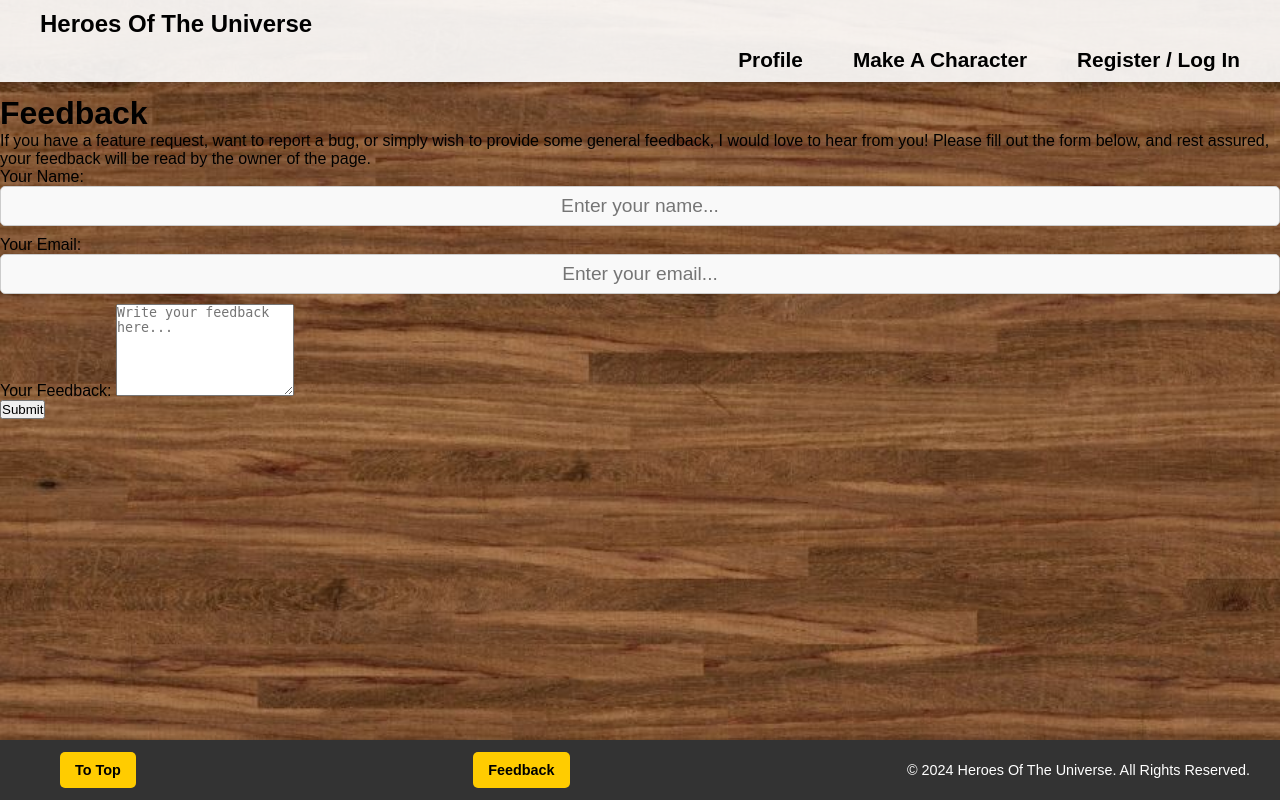
After one commit to BiagiarelliAdriano/HeroesOfTheUniverse, a Django app: page /home/feedback/ in a window 1280 px wide. The commit adds this page. Run offline with Django 4.2, Linux system fonts and the light colour scheme; some libraries are stand-ins or nearby versions.

Commit message:
Add Feedback page and form

```diff
--- /dev/null
+++ b/homepage/templates/homepage/feedback.html
@@ -0,0 +1,53 @@
+{% extends 'universe/base.html' %}
+{% load static %}
+
+{% block title %}Home - Heroes Of The Universe{% endblock %}
+
+{% block content %}
+{% if messages %}
+<div class="messages">
+    {% for message in messages %}
+    <div class="message {{ message.tags }}">{{ message }}</div>
+    {% endfor %}
+</div>
+{% endif %}
+
+<div class="feedback-container">
+    <!-- Title -->
+    <h1 class="feedback-title">Feedback</h1>
+
+    <!-- Description -->
+    <p class="feedback-description">
+        If you have a feature request, want to report a bug, or simply wish to provide some general feedback, I would
+        love to hear from you!
+        Please fill out the form below, and rest assured, your feedback will be read by the owner of the page.
+    </p>
+
+    <!-- Feedback Form -->
+    <form method="POST" class="feedback-form">
+        {% csrf_token %}
+        <!-- Name Input -->
+        <div class="form-group">
+            <label for="name" class="form-label">Your Name:</label>
+            <input type="text" name="name" id="name" class="form-input" placeholder="Enter your name..." required>
+        </div>
+
+        <!-- Email Input -->
+        <div class="form-group">
+            <label for="email" class="form-label">Your Email:</label>
+            <input type="email" name="email" id="email" class="form-input" placeholder="Enter your email..." required>
+        </div>
+
+        <!-- Message Input -->
+        <div class="form-group">
+            <label for="message" class="form-label">Your Feedback:</label>
+            <textarea name="message" id="message" class="form-textarea" rows="6"
+                placeholder="Write your feedback here..." required></textarea>
+        </div>
+
+        <!-- Submit button -->
+        <button type="submit" class="form-submit-button">Submit</button>
+    </form>
+</div>
+
+{% endblock %}
--- a/homepage/urls.py
+++ b/homepage/urls.py
@@ -3,5 +3,6 @@ from . import views
 
 app_name = 'main_home'
 urlpatterns = [
-    path('', views.home_page, name='home') # Home URL
+    path('', views.home_page, name='home'), # Home URL
+    path('feedback/', views.feedback_page, name='feedback'), # Feedback URL
 ]
--- a/homepage/views.py
+++ b/homepage/views.py
@@ -1,6 +1,6 @@
-from django.shortcuts import render
+from django.shortcuts import render, redirect
 from django.contrib import messages
-from .models import Comment
+from .models import Comment, FeedbackRequest
 from .forms import CommentForm
 from universe.models import Character
 
@@ -35,3 +35,17 @@ def home_page(request):
         'homepage/home.html',
         {'characters': characters, 'comment_form': comment_form},
     )
+
+# Feedback Page View
+def feedback_page(request):
+    if request.method == 'POST':
+        name = request.POST.get('name')
+        email = request.POST.get('email')
+        message = request.POST.get('message')
+
+        FeedbackRequest.objects.create(name=name, email=email, message=message)
+
+        messages.success(request, "Thank you for your feedback!")
+        return redirect('main_home:feedback')
+
+    return render(request, 'homepage/feedback.html')
--- a/universe/templates/universe/base.html
+++ b/universe/templates/universe/base.html
@@ -45,7 +45,7 @@
         </div>
         <div class="footer-center">
             <!-- Feedback Button -->
-            <a href="/feedback" id="feedback-button">Feedback</a>
+            <a href="{% url 'main_home:feedback' %}" id="feedback-button">Feedback</a>
         </div>
         <div class="footer-right">
             <p>&copy; 2024 Heroes Of The Universe. All Rights Reserved.</p>
```
Also changed, not shown: homepage/forms.py (+6 -1 lines), homepage/models.py (+10 -0 lines), universe/admin.py (+6 -1 lines), homepage/migrations/0004_feedbackrequest.py (added).
